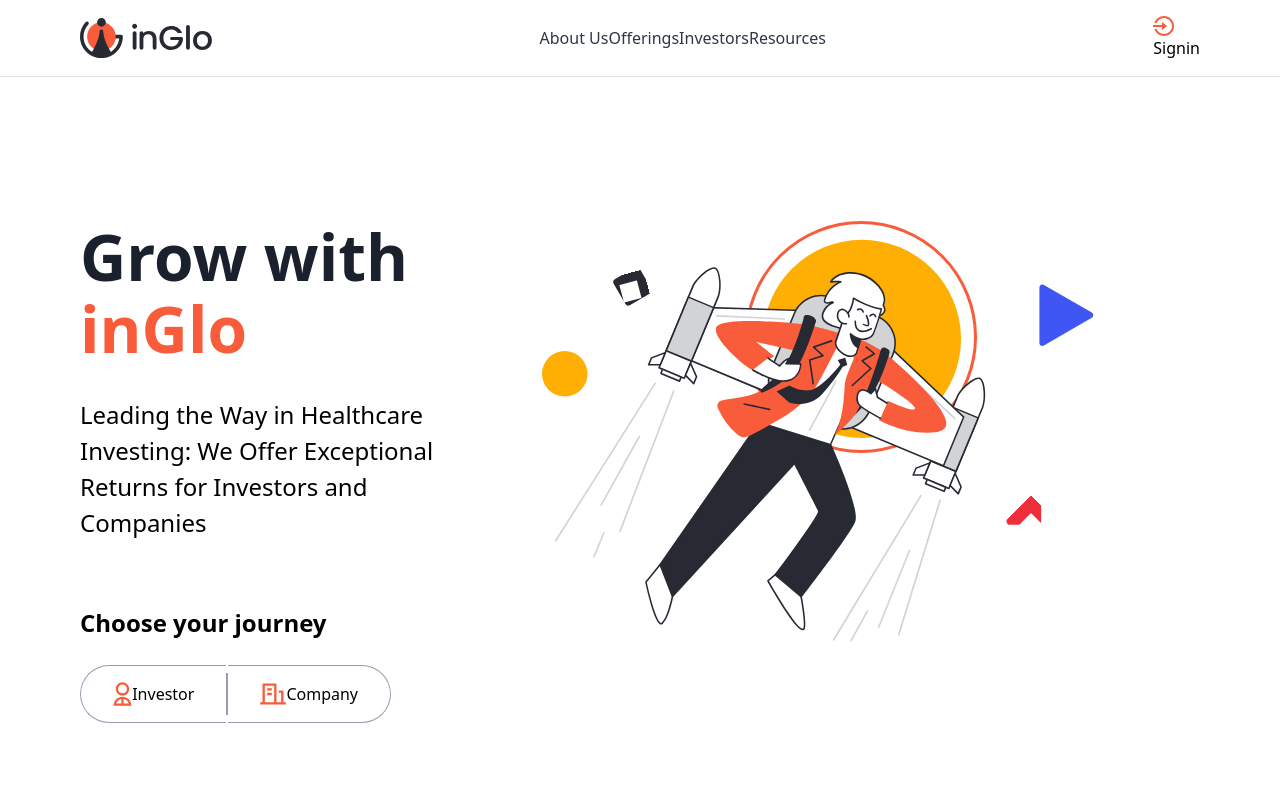
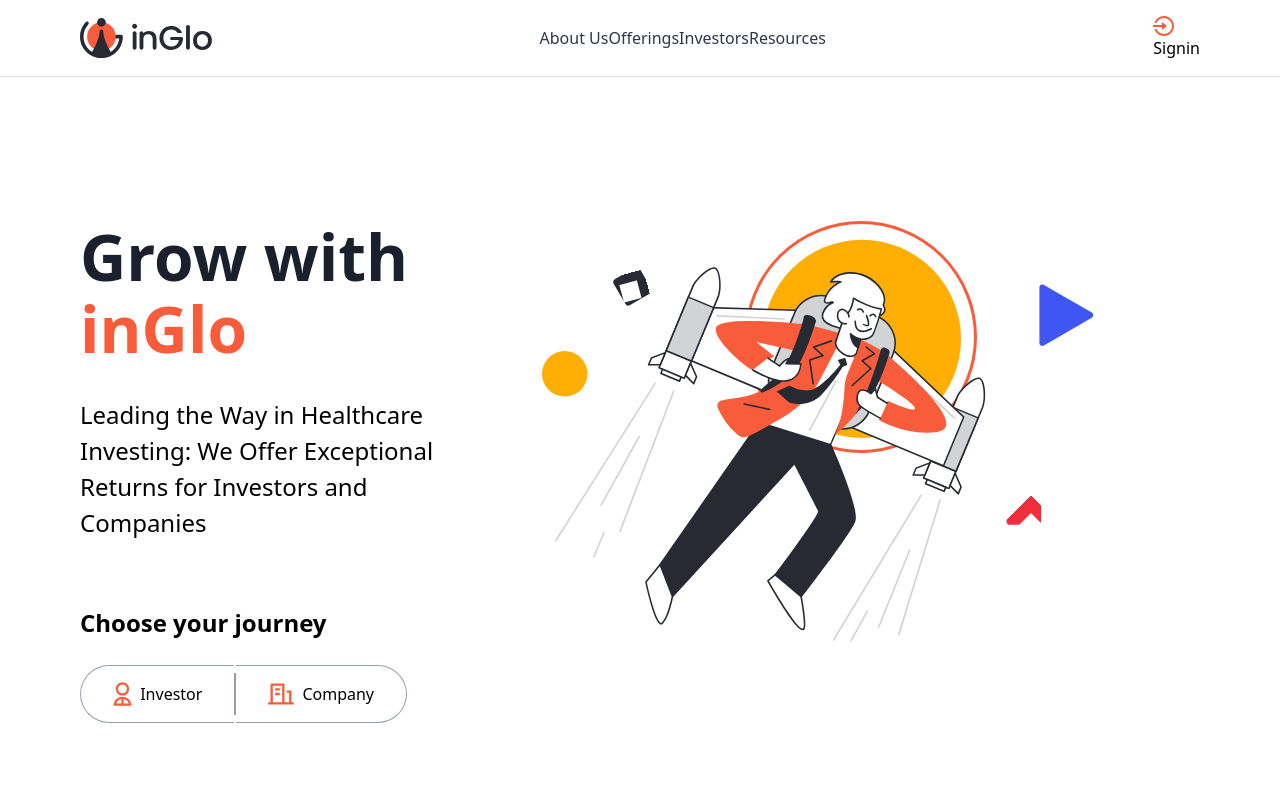
Before and after one commit to jazirk/ingloo-frontend, a Next.js app: page / in a window 1280 px wide. Shown: the top 800 px of the page. Built offline with nearby package versions, Linux system fonts and the light colour scheme.

Commit message:
added spacing between button and logo

```diff
--- a/src/templates/Hero.tsx
+++ b/src/templates/Hero.tsx
@@ -61,7 +61,7 @@ const Hero = () => (
             <div className="flex">
               <Link href="/">
                 <a>
-                  <div className="flex font-normal border border-[#979DAF] border-r-0 rounded-l-full py-4 px-8">
+                  <div className="flex gap-2 font-normal border border-[#979DAF] border-r-0 rounded-l-full py-4 px-8">
                     <img src={investorLogo.src} alt="Signin" className="h-6" />
                     Investor
                   </div>
@@ -70,7 +70,7 @@ const Hero = () => (
               <div className="border border-[#979DAF] mt-2 mb-2" />
               <Link href="/">
                 <a>
-                  <div className="flex font-normal border border-[#979DAF] border-l-0 rounded-r-full py-4 px-8">
+                  <div className="flex gap-2 font-normal border border-[#979DAF] border-l-0 rounded-r-full py-4 px-8">
                     <img src={companyLogo.src} alt="Signin" />
                     Company
                   </div>
```
